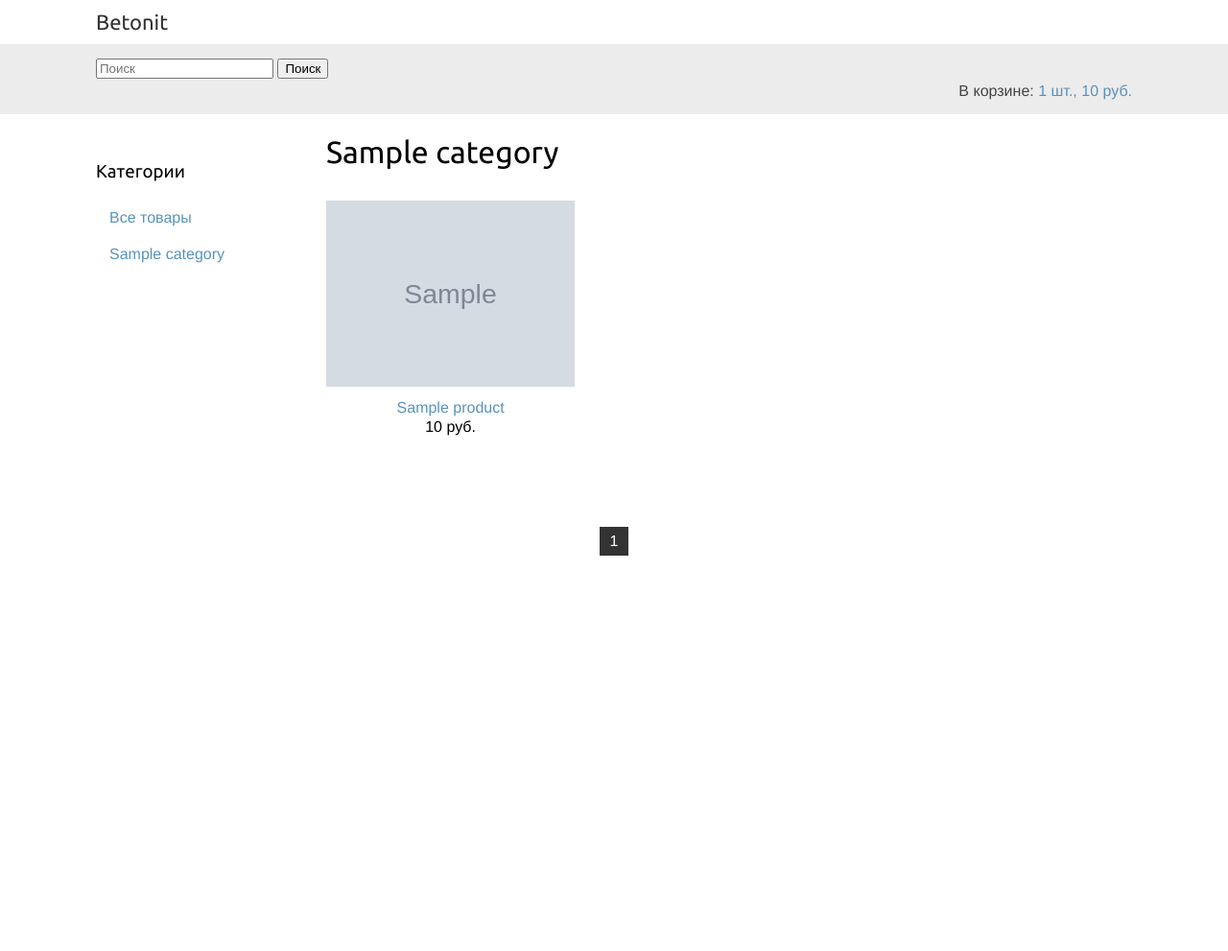
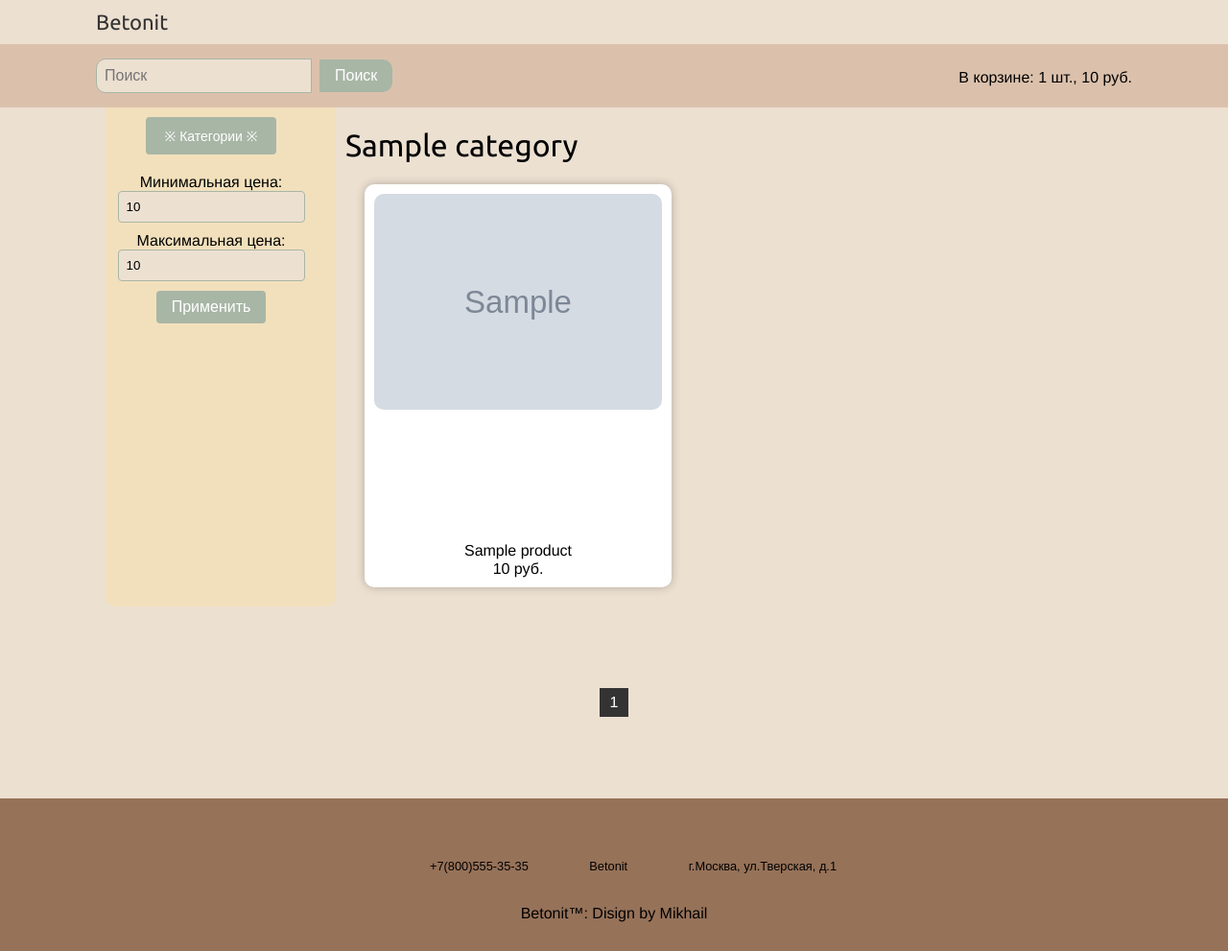
Before and after one commit to KurenieUbivvaet/Diplom, a Django app: template myshop/shop/templates/shop/product/list.html in a window 1280 px wide. Shown: the whole page at 96% size. Before the commit the page ends 579 px from the top, so only its background shows below. Run offline with Django 5.2, Linux system fonts and the light colour scheme; the template is opened without the code that fills it: most values are stand-ins (such as "Sample title", 1, 10 or a date in 2020); grey boxes marked "Sample" are stand-in pictures.

Commit message:
version 0.0.7

```diff
--- a/myshop/myshop/settings.py
+++ b/myshop/myshop/settings.py
@@ -44,6 +44,8 @@ INSTALLED_APPS = [
     'django.contrib.contenttypes',
     'django.contrib.sessions',
     'django.contrib.messages',
+    'rest_framework',
+    'django_filters',
     'django.contrib.staticfiles',
     'shop.apps.ShopConfig',
     'cart.apps.CartConfig',
@@ -161,3 +163,7 @@ EMAIL_SERVER = EMAIL_HOST_USER
 DEFAULT_FROM_EMAIL = EMAIL_HOST_USER
 EMAIL_ADMIN = EMAIL_HOST_USER
 '''конец'''
+
+REST_FRAMEWORK = {
+    'DEFAULT_FILTER_BACKENDS': ['django_filters.rest_framework.DjangoFilterBackend'],
+}
--- a/myshop/orders/models.py
+++ b/myshop/orders/models.py
@@ -17,8 +17,8 @@ class Order(models.Model):
     created = models.DateTimeField(auto_now_add=True, verbose_name='Создано')
     updated = models.DateTimeField(auto_now=True, verbose_name='Обнавлено')
     paid = models.BooleanField(default=False, verbose_name='Статус оплаты')
-    coupon = models.ForeignKey(Coupon, related_name='orders', null=True, blank=True, on_delete=models.CASCADE)
-    discount = models.IntegerField(default=0, validators=[MinValueValidator(0), MaxValueValidator(100)])
+    coupon = models.ForeignKey(Coupon, related_name='orders', verbose_name='Купон', null=True, blank=True, on_delete=models.CASCADE)
+    discount = models.IntegerField(default=0, verbose_name='Скидка %', validators=[MinValueValidator(0), MaxValueValidator(100)])
 
 
     class Meta:
@@ -34,7 +34,7 @@ class Order(models.Model):
         return total_cost - total_cost * (self.discount / Decimal('100'))
 
 class OrderItem(models.Model):
-    order = models.ForeignKey(Order, related_name='items',on_delete=models.CASCADE)
+    order = models.ForeignKey(Order, related_name='items', on_delete=models.CASCADE)
     product = models.ForeignKey(Product, related_name='order_items', on_delete=models.CASCADE)
     price = models.DecimalField(max_digits=10, decimal_places=2)
     quantity = models.PositiveIntegerField(default=1)
--- a/myshop/shop/admin.py
+++ b/myshop/shop/admin.py
@@ -1,8 +1,11 @@
 from django.contrib import admin
 from django.utils.safestring import mark_safe
 
-from .models import Category, Product
+from .models import Category, Product, ProductSpecifications
 
+
+class ProductSpecInline(admin.TabularInline):
+    model = ProductSpecifications
 
 @admin.register(Category)
 class CategoryAdmin(admin.ModelAdmin):
@@ -16,6 +19,7 @@ class ProductAdmin(admin.ModelAdmin):
     list_filter = ['available', 'created', 'updated']
     list_editable = ['price', 'stock', 'available']
     prepopulated_fields = {'slug': ('name',)}
+    inlines = [ProductSpecInline]
 
     def image_show(self, obj):
         if obj.image:
--- a/myshop/shop/static/css/base.css
+++ b/myshop/shop/static/css/base.css
@@ -4,6 +4,7 @@ body {
     margin:0;
     padding:0;
     font-family:helvetica, sans-serif;
+    background-color: #ece0d1;
 }
 
 h1, h2, h3, h4, h5 , h6 {
@@ -12,16 +13,16 @@ h1, h2, h3, h4, h5 , h6 {
 
 a {
     text-decoration:none;
-    color:#5993bb;
+    color: #000;;
 }
 
 a:hover {
-    color:#77b6e2;
+    color:#A8B6A6;
 }
 
 a.button, input[type="submit"] {
     color:#fff;
-    background:#5993bb;
+    background:#A8B6A6;
     border-radius:4px;
     padding:10px 20px;
     font-size:14px;
@@ -108,7 +109,7 @@ form p input {
 
 ul.errorlist {
    float:left;
-   color:#ff0000;
+   color:#000;
    clear:both;
    font-size:13px;
    margin:0;
@@ -123,11 +124,82 @@ ul.errorlist {
 }
 
 #subheader {
-    background:#ececec;
-    color:#444;
+    background-color: #dbc1ac;
     padding:15px 100px;
     overflow:auto;
+    display: flex;
+    align-items: center;
+    justify-content: space-between;
 }
+
+.filter-label{
+    margin-top: 10px;
+}
+
+.filter-input{
+    padding: 8px;
+    background-color: #ece0d1;
+    border: 1px solid #A8B6A6;
+    outline-color: #967259;
+    border-radius: 4px;
+}
+
+.filter-form {
+    display: flex;
+    align-items: center;
+    flex-direction: column;
+    justify-content: space-between;
+}
+
+.filter-submit {
+    padding: 8px 16px;
+    background-color: #A8B6A6;
+    margin-top: 10px;
+    color: #fff;
+    border: none;
+    border-radius: 4px;
+    cursor: pointer;
+    font-size: 16px;
+}
+
+.search-block {
+    display: flex;
+    align-items: center;
+}
+
+.search-line {
+    padding: 8px;
+    background-color: #ece0d1;
+    border: 1px solid #A8B6A6;
+    outline-color: #967259;
+    border-top-left-radius: 10px;
+    border-bottom-left-radius: 10px;
+    margin-right: 8px;
+    font-size: 16px;
+}
+
+.search-btn {
+    padding: 8px 16px;
+    background-color: #A8B6A6;
+    color: #fff;
+    border: none;
+    border-top-right-radius: 10px;
+    border-bottom-right-radius: 10px;
+    cursor: pointer;
+    font-size: 16px;
+}
+
+
+.sidebar-category{
+    text-align: center;
+}
+
+/* Не обязательный стиль: */
+.sub-category {
+    margin: 0 auto;
+    margin-bottom: 10px;
+    margin-top: 10px;
+  }
 
 #header .logo {
     font-family: 'Ubuntu', sans-serif;
@@ -138,25 +210,43 @@ ul.errorlist {
 }
 
 #subheader .cart {
-    float:right;
+    float:left;
     padding-top:4px;
 }
 
 #content {
+    overflow:hidden;
     padding:0 100px;
-    overflow:hidden;
+}
+
+.list-content {
+    display: flex;
+
 }
 
 #sidebar {
     width:220px;
-    padding:30px 20px 0 0;
+    background-color: #F2E0BC;
+    border-radius: 0 0 10px 10px;
+    margin-right: 10px;
+    margin-left: 10px;
+    padding:0 20px 0 0;
     float:left;
+    display: flex;
+    flex-direction: column;
+}
+
+#sidebar h3 {
+    margin-left: 10px;
 }
 
 #sidebar ul{
     margin:0;
+    margin-left: 10px;
     padding:0;
 }
+
+
 
 #sidebar ul li {
     margin:0;
@@ -169,7 +259,7 @@ ul.errorlist {
 }
 
 #sidebar ul li.selected {
-    background:#5993bb;
+    background:#A8B6A6;
     border-radius:4px;
 }
 
@@ -186,20 +276,33 @@ ul.errorlist {
 
 
 .product-list .item {
-    width:25%;
-    padding:10px 20px 10px 0;
+    background-color: #fff;
+    box-shadow: 0 0 10px rgba(0, 0, 0, 0.25);
+    border-radius: 10px;
+    margin-left: 20px;
+    margin-bottom: 20px;
+    display: flex;
+    flex-direction: column;
+    justify-content: space-between;
+    width:300px;
+    height: 400px;
+
+    padding:10px 10px 10px;
     float:left;
     text-align:center;
     line-height:1.2;
 }
 
+
 .product-list .item:hover{
-    box-shadow: 0px 0px 10px grey;
+    box-shadow: 0 0px 20px rgba(0, 0, 0, 0.25);
 }
 
 .product-list .item img {
     width:100%;
-    margin-bottom:8px;
+    border-radius: 10px;
+    display: block;
+    margin: 0 auto 10px;
 }
 
 .pagination {
@@ -239,7 +342,7 @@ ul.errorlist {
 .product-detail img {
     width:40%;
     float:left;
-    padding:0 20px 20px 0;
+    border-radius: 10px;
 }
 
 .product-detail h1 {
@@ -381,3 +484,73 @@ select option:checked {
   background-color: #ccc;
   color: #fff;
 }
+
+
+.content-cart {
+    display: flex;
+    flex-direction: column;
+}
+
+.nav-btn {
+    overflow:auto;
+    display: flex;
+    align-items: center;
+    justify-content:space-between;
+}
+
+/* футер */
+
+.footer{
+    background:#967259;
+    padding:30px 0px;
+    text-align:center;
+}
+.footer .row{
+    width:100%;
+    margin:1% 0%;
+    padding:0.6% 0%;
+    color:gray;
+    font-size:0.8em;
+    font-family: Montserrat-Talic, sans-serif;
+    text-align: center;
+}
+
+
+.footer .row a{
+    text-decoration:none;
+    color:#000;
+    transition:0.5s;
+}
+
+.footer .row a:hover{
+    color:#fff;
+}
+
+
+.footer .row ul li{
+    display:inline-block;
+    margin:0px 30px;
+}
+.row-down{
+    text-decoration: none;
+}
+
+.footer .row a i{
+    font-size:2em;
+    margin:0% 1%;
+}
+
+@media (max-width:720px){
+.footer{
+    text-align:left;
+    padding:5%;
+}
+.footer .row ul li{
+    display:flex;
+    margin:10px 0px;
+    text-align:center;
+}
+.footer .row a i{
+    margin:0% 3%;
+}
+}
--- a/myshop/shop/templates/shop/base.html
+++ b/myshop/shop/templates/shop/base.html
@@ -8,15 +8,16 @@
     <link rel="shortcut icon" type="image/png" href="{% static 'favicon.ico' %}"/>
 </head>
 <body>
+<header>
     <div id="header">
         <a href="/" class="logo">Betonit</a>
-
     </div>
+</header>
+<main>
     <div id="subheader">
         {% block subheader %}
         {% endblock %}
     </div>
-
     <div id="content">
         {% block content %}
         {% endblock %}
@@ -40,5 +41,20 @@
             <a href="?page={{ page_obj.paginator.num_pages }}">&#62;&#62;</a>
         {% endif %}
     </div>
+</main>
+<footer>
+    <div class="footer">
+        <div class="row">
+            <ul>
+                <li><a href="#">+7(800)555-35-35</a></li>
+                <li><a href="/">Betonit</a></li>
+                <li><a href="#">г.Москва, ул.Тверская, д.1</a></li>
+            </ul>
+        </div>
+        <div class="row-down">
+            Betonit™: Disign by Mikhail
+        </div>
+    </div>
+</footer>
 </body>
 </html>
--- a/myshop/shop/templates/shop/product/list.html
+++ b/myshop/shop/templates/shop/product/list.html
@@ -1,10 +1,10 @@
 {% extends "shop/base.html" %}
 {% load static %}
 {% block subheader %}
-<div id="subheader_block">
-    <form class="form-inline my-2 my-lg-0" action="{% url 'shop:product_list' %}">
-        <input class="form-control mr-sm-2" type="search" placeholder="Поиск" aria-label="Search" name="search">
-        <button class="btn btn-outline my-2 my-sm-0" type="submit">Поиск</button>
+
+    <form class="search-block" action="{% url 'shop:product_list' %}">
+        <input class="search-line" type="search" placeholder="Поиск" aria-label="Search" name="search">
+        <button class="search-btn" type="submit">Поиск</button>
     </form>
     <div class="cart">
     {% with total_items=cart|length %}
@@ -19,14 +19,16 @@
         {% endif %}
     {% endwith %}
     </div>
-</div>
 {% endblock %}
 {% block title %}
     {% if category %}{{ category.name }}{% else %}Products{% endif %}
 {% endblock %}
 {% block content %}
+<div class="list-content">
     <div id="sidebar">
-        <h3>Категории</h3>
+        <div class="sidebar-category">
+            <input type="submit" class="sub-category" onclick="toggleDropdown()" value="※ Категории ※">
+            <div id="categoryDropdown" class="dropdown-content">
                 <ul>
                     <li {% if not category %}class="selected"{% endif %}>
                         <a href="{% url 'shop:product_list' %}">Все товары</a>
@@ -38,20 +40,51 @@
                     {% endfor %}
                 </ul>
             </div>
+
+            <script>
+                document.addEventListener('DOMContentLoaded', function () {
+                    var dropdown = document.getElementById("categoryDropdown");
+                    var button = document.querySelector('.sub-category');
+                    dropdown.style.display = "none"; // Скрыть выпадающее меню по умолчанию
+
+                    // Показать или скрыть выпадающее меню при нажатии на кнопку
+                    button.addEventListener('click', function () {
+                        if (dropdown.style.display === "block") {
+                            dropdown.style.display = "none";
+                        } else {
+                            dropdown.style.display = "block";
+                        }
+                    });
+                });
+            </script>
+        </div>
+        <div class="sidebar-range">
+            <form class="filter-form" method="get">
+                <label for="min-price" class="filter-label">Минимальная цена:</label>
+                <input type="number" class="filter-input" id="min-price" name="min_price" value="{{ product_filter.data.min_price }}">
+                <label for="max-price" class="filter-label">Максимальная цена:</label>
+                <input type="number" class="filter-input" id="max-price" name="max_price" value="{{ product_filter.data.max_price }}">
+                <button type="submit" class="filter-submit">Применить</button>
+            </form>
+        </div>
+    </div>
     <div id="main" class="product-list">
         <h1>{% if category %}{{ category.name }}{% else %}Товары{% endif %}</h1>
 
 
         {% for product in page_obj  %}
             <div class="item">
+
                 <a href="{{ product.get_absolute_url }}">
                     <img src="{% if product.image %}{{ product.image.url }}{% else %}{% static 'img/no_image.png' %}{% endif %}">
                 </a>
+                <div class="product-text">
                     <a href="{{ product.get_absolute_url }}">{{ product.name }}</a><br>
                     {{ product.price }} руб.
                 </div>
+            </div>
         {% endfor %}
-
+    </div>
 </div>
 
 {% endblock %}
```
Also changed, not shown: myshop/cart/templates/cart/detail.html (+8 -0 lines), myshop/shop/filters.py (added, +11 -0 lines), myshop/shop/models.py (+15 -1 lines), myshop/shop/templates/shop/product/detail.html (+15 -5 lines), myshop/shop/views.py (+24 -11 lines), myshop/media/products/2024/02/13/131284118.jpg (added), myshop/media/products/2024/02/13/136656146.jpg (added), myshop/media/products/2024/02/13/1sh9kqnu90zeneq1xi9ki0coteed8wmo.jpg (added), myshop/media/products/2024/02/13/6b3209103bdeec9b9e216dc14877bb0a.jpg (added), myshop/media/products/2024/02/13/9e633d1810bc792e116141a43384c91f.png (added), myshop/media/products/2024/02/13/swwoilf839mvx2r6in3xfg35ofl6ba0e.jpg (added), myshop/orders/migrations/0004_alter_order_coupon_alter_order_discount.py (added), myshop/shop/migrations/0004_productspecifications.py (added), myshop/shop/migrations/0005_alter_productspecifications_description.py (added). Lines whose indentation alone changed are shown as unchanged.
